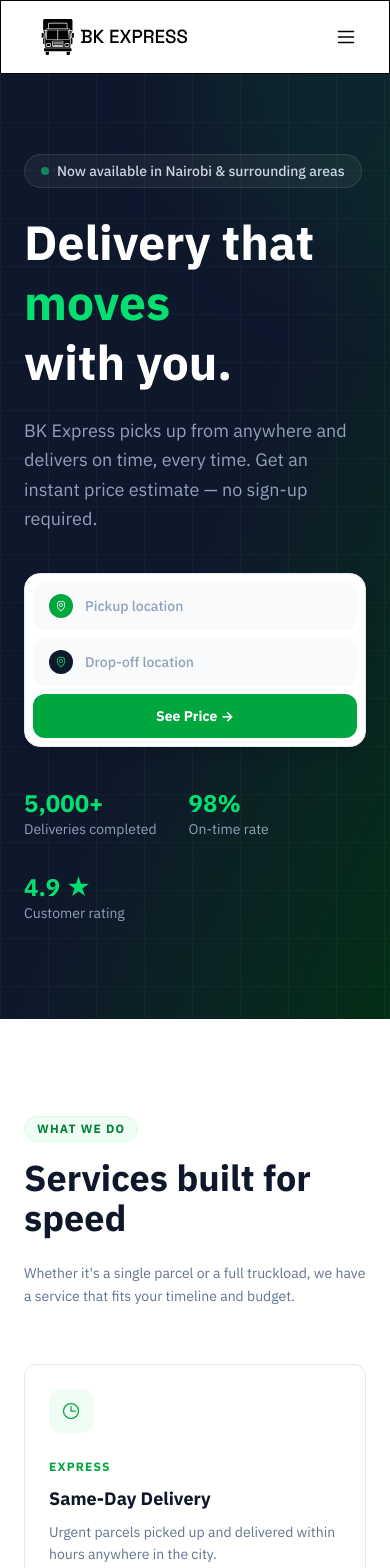
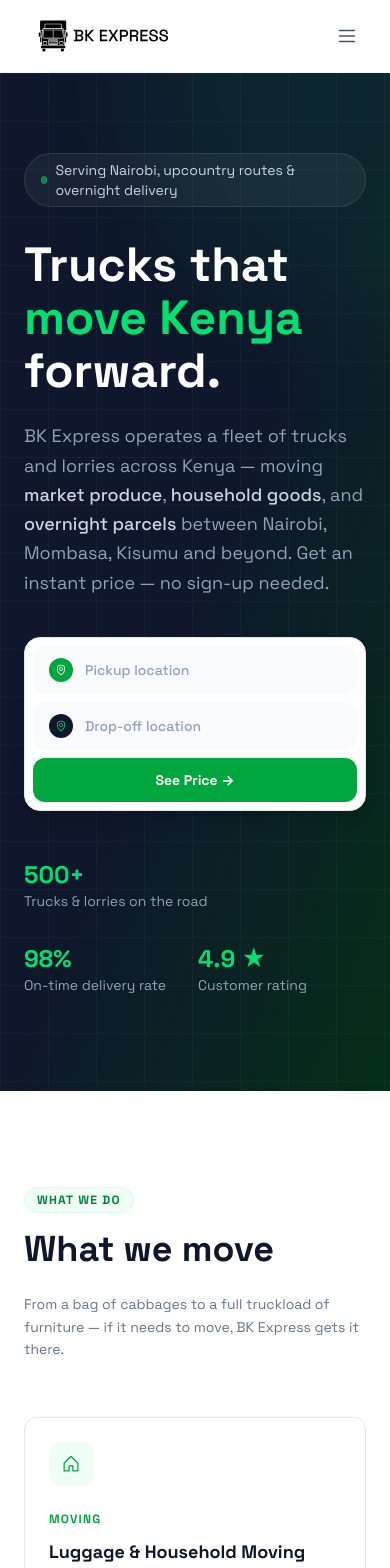
Before and after one commit to toonshi/bk-express, a Next.js app: page / in a window 390 px wide. Shown: the top 1568 px of the page. Built offline with nearby package versions, Linux system fonts and the light colour scheme.

Commit message:
redesign: Space Grotesk font, clean navbar, BK Express specific content
Co-authored-by: toonshi <151597210+toonshi@users.noreply.github.com>

```diff
--- a/next.config.ts
+++ b/next.config.ts
@@ -1,5 +1,7 @@
 import type { NextConfig } from "next";
 
-const nextConfig: NextConfig = {};
+const nextConfig: NextConfig = {
+  allowedDevOrigins: ["127.0.0.1", "localhost"],
+};
 
 export default nextConfig;
--- a/src/app/globals.css
+++ b/src/app/globals.css
@@ -17,13 +17,13 @@
   --color-dark: var(--dark);
   --color-surface: var(--surface);
   --color-border: var(--border);
-  --font-sans: var(--font-ibm);
+  --font-sans: var(--font-space-grotesk);
 }
 
 body {
   background: var(--background);
   color: var(--foreground);
-  font-family: 'IBM Plex Sans', system-ui, -apple-system, sans-serif;
+  font-family: 'Space Grotesk', system-ui, -apple-system, sans-serif;
 }
 
 html {
--- a/src/app/layout.tsx
+++ b/src/app/layout.tsx
@@ -23,7 +23,7 @@ export default function RootLayout({
           crossOrigin="anonymous"
         />
         <link
-          href="https://fonts.googleapis.com/css2?family=IBM+Plex+Sans:wght@400;500;600;700&display=swap"
+          href="https://fonts.googleapis.com/css2?family=Space+Grotesk:wght@300;400;500;600;700&display=swap"
           rel="stylesheet"
         />
       </head>
--- a/src/app/page.tsx
+++ b/src/app/page.tsx
@@ -9,7 +9,7 @@ import TestimonialsSection from "@/components/sections/TestimonialsSection";
 
 export default function Home() {
   return (
-    <main className="font-[family-name:var(--font-ibm)]">
+    <main className="font-[family-name:var(--font-space-grotesk)]">
       <Navbar />
       <HeroSection />
       <ServicesSection />
--- a/src/components/layout/Footer.tsx
+++ b/src/components/layout/Footer.tsx
@@ -9,15 +9,23 @@ export default function Footer() {
           <div>
             <h2 className="text-3xl font-bold text-white">Ready to ship?</h2>
             <p className="text-slate-400 mt-2 text-sm">
-              Get an instant price quote in seconds. No sign-up needed.
+              Get an instant price quote in seconds — or call us to arrange lorry hire.
             </p>
           </div>
-          <a
-            href="#booking"
-            className="flex-shrink-0 px-8 py-4 bg-green-600 text-white rounded-xl font-bold hover:bg-green-700 transition-colors"
-          >
-            Get a Quote →
-          </a>
+          <div className="flex-shrink-0 flex flex-col sm:flex-row items-center gap-3">
+            <a
+              href="mailto:hello@bkexpress.co.ke"
+              className="px-6 py-3 border border-white/20 text-white rounded-xl font-medium hover:bg-white/5 transition-colors text-sm"
+            >
+              Email Us
+            </a>
+            <a
+              href="#booking"
+              className="px-8 py-3 bg-green-600 text-white rounded-xl font-medium hover:bg-green-700 transition-colors text-sm"
+            >
+              Get a Quote →
+            </a>
+          </div>
         </div>
       </div>
 
@@ -32,8 +40,7 @@ export default function Footer() {
             <span className="font-bold text-lg tracking-tight">BK EXPRESS</span>
           </div>
           <p className="text-slate-400 text-sm leading-relaxed max-w-xs">
-            Fast, reliable delivery across Nairobi and surrounding areas. Powered
-            by technology, driven by trust.
+            A Kenyan fleet of trucks and lorries — moving market produce, household goods, and overnight parcels across the country.
           </p>
           <div className="mt-6 space-y-2">
             <a
--- a/src/components/layout/Navbar.tsx
+++ b/src/components/layout/Navbar.tsx
@@ -18,38 +18,45 @@ export default function Navbar() {
   }, [mobileOpen]);
 
   return (
-    <header className="sticky top-0 z-50 bg-white">
-      <div className="border border-black">
+    <header className="sticky top-0 z-50 bg-white border-b border-slate-100">
       <div className="max-w-7xl mx-auto px-6 h-[72px] flex items-center">
         {/* Logo */}
         <a href="/" className="flex items-center mr-auto">
-            <Image src="/logo.svg" alt="BK Express" width={180} height={57} priority />
+          <Image src="/logo.svg" alt="BK Express" width={160} height={50} priority />
         </a>
 
         {/* Desktop nav */}
-          <nav className="hidden md:flex items-center gap-12 mr-12">
+        <nav className="hidden md:flex items-center gap-10 mr-10">
           {NAV_LINKS.map((link) => (
             <a
               key={link.href}
               href={link.href}
-                className="text-sm font-extrabold text-slate-900 hover:text-black transition-colors"
+              className="text-sm font-medium text-slate-600 hover:text-slate-900 transition-colors"
             >
               {link.label}
             </a>
           ))}
         </nav>
 
-          {/* CTA */}
+        {/* CTA buttons */}
+        <div className="hidden md:flex items-center gap-3">
+          <a
+            href="mailto:hello@bkexpress.co.ke"
+            className="text-sm font-medium text-slate-600 hover:text-slate-900 transition-colors"
+          >
+            Email Us
+          </a>
           <a
             href="tel:+254700000000"
-            className="hidden md:inline-flex items-center gap-2 px-5 py-2.5 rounded-md font-semibold text-sm bg-white text-black border border-black hover:bg-black hover:text-white transition-colors"
+            className="inline-flex items-center gap-2 px-5 py-2.5 rounded-lg font-medium text-sm bg-green-600 text-white hover:bg-green-700 transition-colors"
           >
             Call Us
           </a>
+        </div>
 
         {/* Mobile toggle */}
         <button
-            className="md:hidden p-2 rounded-md text-black hover:bg-slate-100 transition-colors"
+          className="md:hidden p-2 rounded-md text-slate-600 hover:bg-slate-100 transition-colors"
           onClick={() => setMobileOpen(!mobileOpen)}
           aria-label={mobileOpen ? "Close menu" : "Open menu"}
         >
@@ -59,29 +66,37 @@ export default function Navbar() {
 
       {/* Mobile menu */}
       {mobileOpen && (
-          <div className="md:hidden border-t border-black bg-white">
-            <div className="px-6 py-4 flex flex-col gap-4">
+        <div className="md:hidden border-t border-slate-100 bg-white">
+          <div className="px-6 py-4 flex flex-col gap-3">
             {NAV_LINKS.map((link) => (
               <a
                 key={link.href}
                 href={link.href}
-                  className="text-sm font-extrabold text-slate-900 hover:text-black py-1 transition-colors"
+                className="text-sm font-medium text-slate-600 hover:text-slate-900 py-1 transition-colors"
                 onClick={() => setMobileOpen(false)}
               >
                 {link.label}
               </a>
             ))}
+            <div className="pt-2 flex flex-col gap-2 border-t border-slate-100">
+              <a
+                href="mailto:hello@bkexpress.co.ke"
+                className="inline-flex justify-center px-5 py-2.5 text-slate-700 border border-slate-200 rounded-lg font-medium text-sm hover:bg-slate-50 transition-colors"
+                onClick={() => setMobileOpen(false)}
+              >
+                Email Us
+              </a>
               <a
                 href="tel:+254700000000"
-                className="mt-2 inline-flex justify-center px-5 py-2.5 bg-white text-black border border-black rounded-md font-semibold text-sm hover:bg-black hover:text-white transition-colors"
+                className="inline-flex justify-center px-5 py-2.5 bg-green-600 text-white rounded-lg font-medium text-sm hover:bg-green-700 transition-colors"
                 onClick={() => setMobileOpen(false)}
               >
                 Call Us
               </a>
             </div>
           </div>
+        </div>
       )}
-      </div>
     </header>
   );
 }
--- a/src/components/sections/CitiesSection.tsx
+++ b/src/components/sections/CitiesSection.tsx
@@ -9,9 +9,9 @@ export default function CitiesSection() {
           <span className="inline-block bg-green-50 text-green-700 text-xs font-bold uppercase tracking-widest px-3 py-1 rounded-full mb-4 border border-green-100">
             Coverage
           </span>
-          <h2 className="text-4xl font-bold text-slate-900">Where we deliver</h2>
+          <h2 className="text-4xl font-bold text-slate-900">Where we operate</h2>
           <p className="mt-3 text-slate-500 text-sm max-w-md">
-            Currently serving Nairobi and the greater metro area, with more cities coming soon.
+            Covering Nairobi and surroundings daily, plus overnight runs to major upcountry towns.
           </p>
         </div>
 
--- a/src/components/sections/HeroSection.tsx
+++ b/src/components/sections/HeroSection.tsx
@@ -1,16 +1,16 @@
 import BookingWidget from "@/components/booking/BookingWidget";
-import { ArrowUpRight } from "@phosphor-icons/react/ssr";
+import { Phone, Envelope } from "@phosphor-icons/react/ssr";
 import { STATS } from "@/data";
 
 export default function HeroSection() {
   return (
     <section className="relative bg-slate-900 overflow-hidden">
-      {/* Subtle gradient overlay */}
+      {/* Gradient overlay */}
       <div
         aria-hidden
         className="absolute inset-0 bg-gradient-to-br from-slate-900 via-slate-900 to-green-950 pointer-events-none"
       />
-      {/* Decorative grid pattern */}
+      {/* Subtle grid */}
       <div
         aria-hidden
         className="absolute inset-0 opacity-[0.03] pointer-events-none"
@@ -20,43 +20,43 @@ export default function HeroSection() {
           backgroundSize: "48px 48px",
         }}
       />
-      {/* Glow accent */}
+      {/* Glow */}
       <div
         aria-hidden
-        className="absolute top-0 right-0 w-96 h-96 bg-green-600 rounded-full -translate-y-1/2 translate-x-1/2 opacity-10 blur-3xl pointer-events-none"
+        className="absolute top-0 right-0 w-[500px] h-[500px] bg-green-600 rounded-full -translate-y-1/2 translate-x-1/2 opacity-10 blur-3xl pointer-events-none"
       />
 
-      <div className="relative max-w-7xl mx-auto px-6 pt-20 pb-24 lg:grid lg:grid-cols-2 lg:gap-16 lg:items-center">
-        {/* Left column */}
-        <div>
+      <div className="relative max-w-7xl mx-auto px-6 pt-20 pb-24">
         {/* Badge */}
-          <div className="inline-flex items-center gap-2 bg-white/5 border border-white/10 rounded-full px-4 py-1.5 mb-6">
+        <div className="inline-flex items-center gap-2 bg-white/5 border border-white/10 rounded-full px-4 py-1.5 mb-8">
           <span className="w-2 h-2 rounded-full bg-green-400 animate-pulse" />
-            <span className="text-sm text-slate-300 font-medium">
-              Now available in Nairobi &amp; surrounding areas
+          <span className="text-sm text-slate-300">
+            Serving Nairobi, upcountry routes &amp; overnight delivery
           </span>
         </div>
 
         {/* Headline */}
-          <h1 className="text-5xl sm:text-6xl lg:text-7xl font-bold text-white leading-tight">
-            Delivery that{" "}
-            <span className="text-green-400">moves</span>
-            <br />
-            with you.
+        <h1 className="text-5xl sm:text-6xl lg:text-7xl font-bold text-white leading-[1.1] max-w-3xl">
+          Trucks that{" "}
+          <span className="text-green-400">move Kenya</span>{" "}
+          forward.
         </h1>
 
-          <p className="mt-6 text-lg text-slate-400 max-w-xl leading-relaxed">
-            BK Express picks up from anywhere and delivers on time, every time.
-            Get an instant price estimate — no sign-up required.
+        <p className="mt-6 text-lg text-slate-400 max-w-2xl leading-relaxed">
+          BK Express operates a fleet of trucks and lorries across Kenya — moving{" "}
+          <strong className="text-slate-300 font-medium">market produce</strong>,{" "}
+          <strong className="text-slate-300 font-medium">household goods</strong>, and{" "}
+          <strong className="text-slate-300 font-medium">overnight parcels</strong>{" "}
+          between Nairobi, Mombasa, Kisumu and beyond. Get an instant price — no sign-up needed.
         </p>
 
         {/* Booking widget */}
-          <div className="mt-10">
+        <div className="mt-10 max-w-2xl">
           <BookingWidget />
         </div>
 
-          {/* Stats */}
-          <div className="mt-10 flex flex-wrap items-center gap-8">
+        {/* Stats + contact */}
+        <div className="mt-12 flex flex-wrap items-center gap-8">
           {STATS.map((stat) => (
             <div key={stat.label}>
               <p className="text-2xl font-bold text-green-400">{stat.value}</p>
@@ -64,50 +64,22 @@ export default function HeroSection() {
             </div>
           ))}
 
+          {/* Contact shortcuts */}
+          <div className="ml-auto hidden sm:flex items-center gap-4">
             <a
-              href="#services"
-              className="ml-auto hidden sm:flex items-center gap-2 text-sm text-green-400 font-semibold group"
+              href="tel:+254700000000"
+              className="flex items-center gap-2 text-sm text-slate-400 hover:text-green-400 transition-colors"
             >
-              Explore services
-              <span className="w-7 h-7 rounded-full border border-green-400 flex items-center justify-center group-hover:bg-green-400 group-hover:text-slate-900 transition-all">
-                <ArrowUpRight size={14} />
-              </span>
+              <Phone size={15} />
+              +254 700 000 000
             </a>
-          </div>
-        </div>
-
-        {/* Right column – decorative graphic */}
-        <div className="hidden lg:flex items-center justify-center">
-          <div className="relative w-80 h-80">
-            {/* Outer ring */}
-            <div className="absolute inset-0 rounded-full border-2 border-white/5" />
-            {/* Middle ring */}
-            <div className="absolute inset-8 rounded-full border border-white/10" />
-            {/* Inner circle */}
-            <div className="absolute inset-16 rounded-full bg-white/5 border border-white/10 flex items-center justify-center">
-              <div className="text-center">
-                <div className="w-12 h-12 bg-green-600 rounded-xl mx-auto flex items-center justify-center mb-2">
-                  <span className="text-white font-bold text-lg">BK</span>
-                </div>
-                <span className="text-xs text-slate-400 font-medium tracking-widest uppercase">Express</span>
-              </div>
-            </div>
-            {/* Orbit dot 1 */}
-            <div className="absolute top-4 right-16 w-3 h-3 rounded-full bg-green-400" />
-            {/* Orbit dot 2 */}
-            <div className="absolute bottom-10 left-8 w-2 h-2 rounded-full bg-green-600" />
-            {/* Orbit dot 3 */}
-            <div className="absolute top-1/2 right-0 w-4 h-4 rounded-full bg-white/10 border border-white/20" />
-            {/* Card floating */}
-            <div className="absolute -bottom-4 left-1/2 -translate-x-1/2 bg-white rounded-xl px-4 py-2.5 shadow-xl flex items-center gap-3 whitespace-nowrap">
-              <div className="w-7 h-7 bg-green-100 rounded-full flex items-center justify-center">
-                <span className="text-green-600 text-xs font-bold">✓</span>
-              </div>
-              <div>
-                <p className="text-xs font-bold text-slate-900">Delivered on time</p>
-                <p className="text-xs text-slate-400">98% success rate</p>
-              </div>
-            </div>
+            <a
+              href="mailto:hello@bkexpress.co.ke"
+              className="flex items-center gap-2 text-sm text-slate-400 hover:text-green-400 transition-colors"
+            >
+              <Envelope size={15} />
+              hello@bkexpress.co.ke
+            </a>
           </div>
         </div>
       </div>
--- a/src/components/sections/HowItWorksSection.tsx
+++ b/src/components/sections/HowItWorksSection.tsx
@@ -9,10 +9,10 @@ export default function HowItWorksSection() {
             <span className="inline-block bg-green-600/20 text-green-400 text-xs font-bold uppercase tracking-widest px-3 py-1 rounded-full mb-4 border border-green-600/20">
               How it works
             </span>
-            <h2 className="text-4xl font-bold text-white">Four simple steps</h2>
+            <h2 className="text-4xl font-bold text-white">Book in four steps</h2>
           </div>
           <p className="text-slate-400 max-w-xs text-sm leading-relaxed">
-            From quote to delivery in minutes. No paperwork, no fuss.
+            Get a price, pick your date, and our driver handles the rest. No calls needed to get a quote.
           </p>
         </div>
 
--- a/src/components/sections/PricingSection.tsx
+++ b/src/components/sections/PricingSection.tsx
@@ -12,8 +12,7 @@ export default function PricingSection() {
             Simple, transparent pricing
           </h2>
           <p className="mt-4 text-slate-500 max-w-lg mx-auto text-sm">
-            No hidden charges. Use the booking widget above to get an instant
-            quote for your exact route.
+            No hidden charges. Use the booking widget to get an exact quote for your route — or call us for lorry hire rates.
           </p>
         </div>
 
--- a/src/components/sections/ServicesSection.tsx
+++ b/src/components/sections/ServicesSection.tsx
@@ -10,12 +10,12 @@ export default function ServicesSection() {
               What we do
             </span>
             <h2 className="text-4xl font-bold text-slate-900">
-              Services built for speed
+              What we move
             </h2>
           </div>
           <p className="text-slate-500 max-w-sm text-sm leading-relaxed">
-            Whether it's a single parcel or a full truckload, we have a service
-            that fits your timeline and budget.
+            From a bag of cabbages to a full truckload of furniture — if it
+            needs to move, BK Express gets it there.
           </p>
         </div>
 
--- a/src/data/index.ts
+++ b/src/data/index.ts
@@ -1,5 +1,5 @@
 import type { ComponentType } from "react";
-import { Package, Clock, ShieldCheck, Truck } from "@phosphor-icons/react/ssr";
+import { Package, Moon, Truck, House } from "@phosphor-icons/react/ssr";
 
 export interface Service {
   icon: ComponentType<{ size?: number; className?: string }>;
@@ -10,28 +10,28 @@ export interface Service {
 
 export const SERVICES: Service[] = [
   {
-    icon: Clock,
-    title: "Same-Day Delivery",
-    description: "Urgent parcels picked up and delivered within hours anywhere in the city.",
-    tag: "Express",
+    icon: House,
+    title: "Luggage & Household Moving",
+    description: "Moving house or relocating? We handle furniture, appliances, and personal belongings with care — door to door across Nairobi.",
+    tag: "Moving",
+  },
+  {
+    icon: Truck,
+    title: "Market Produce Transport",
+    description: "Early-morning pickups from Marikiti, City Market, and farms upcountry. Fresh produce delivered fast to your stall or warehouse.",
+    tag: "Produce",
+  },
+  {
+    icon: Moon,
+    title: "Overnight Parcel Delivery",
+    description: "Send parcels by night, arrive by morning. Ideal for businesses shipping between Nairobi, Mombasa, Kisumu, and Nakuru.",
+    tag: "Overnight",
   },
   {
     icon: Package,
-    title: "Standard Delivery",
-    description: "Scheduled deliveries at a great price for non-urgent packages and goods.",
-    tag: "Affordable",
-  },
-  {
-    icon: Truck,
-    title: "Bulk & Freight",
-    description: "Large volume pickups for businesses — furniture, stock, and equipment.",
-    tag: "Business",
-  },
-  {
-    icon: ShieldCheck,
-    title: "Secure Handling",
-    description: "Fragile or high-value items handled with extra care and full insurance.",
-    tag: "Protected",
+    title: "Bulk Freight & Lorry Hire",
+    description: "Need the whole truck? Hire our lorries for large consignments, construction materials, or wholesale stock movement.",
+    tag: "Freight",
   },
 ];
 
@@ -39,51 +39,51 @@ export const STEPS = [
   {
     number: "01",
     title: "Enter locations",
-    description: "Type in your pickup and drop-off addresses. We support any location in our coverage zone.",
+    description: "Type in your pickup and drop-off addresses anywhere in our coverage zone — we support named towns and market areas.",
   },
   {
     number: "02",
     title: "See your price",
-    description: "We instantly calculate the distance using real road routing and give you a transparent price.",
+    description: "We calculate the road distance in real time and give you a clear, no-hidden-charges price before you commit.",
   },
   {
     number: "03",
     title: "Pick a date & time",
-    description: "Choose when you want us to arrive. We'll automatically calculate your estimated delivery time.",
+    description: "Choose when you want us to arrive. We confirm your estimated delivery window automatically.",
   },
   {
     number: "04",
     title: "We deliver",
-    description: "Our team arrives at your pickup location on time and ensures safe, fast delivery.",
+    description: "Our driver arrives at your gate on time. Track your shipment and reach us by call or WhatsApp any time.",
   },
 ];
 
 export const CITIES = [
-  { name: "Nairobi CBD", areas: "Westlands, Kilimani, Karen, Lavington", time: "1–2 hrs" },
-  { name: "Thika Road", areas: "Kasarani, Ruiru, Juja, Thika", time: "2–3 hrs" },
-  { name: "South Nairobi", areas: "Langata, Ongata Rongai, Kiserian", time: "2–3 hrs" },
-  { name: "Eastlands", areas: "Kayole, Umoja, Embakasi, Utawala", time: "1–2 hrs" },
+  { name: "Nairobi CBD & Westlands", areas: "Kilimani, Karen, Lavington, Upperhill", time: "1–2 hrs" },
+  { name: "Thika Road Corridor", areas: "Kasarani, Ruiru, Juja, Thika Town", time: "2–3 hrs" },
+  { name: "South Nairobi", areas: "Langata, Ongata Rongai, Kiserian, Ngong", time: "2–3 hrs" },
+  { name: "Eastlands", areas: "Kayole, Umoja, Embakasi, Utawala, Syokimau", time: "1–2 hrs" },
   { name: "Satellite Towns", areas: "Kitengela, Athi River, Limuru, Kikuyu", time: "3–5 hrs" },
-  { name: "Coming Soon", areas: "Mombasa, Kisumu, Nakuru", time: "—", comingSoon: true },
+  { name: "Upcountry Routes", areas: "Mombasa, Kisumu, Nakuru — overnight service", time: "Overnight", comingSoon: false },
 ];
 
 export const TESTIMONIALS = [
   {
     name: "Amina W.",
-    role: "Small business owner",
-    quote: "BK Express has become our go-to for deliveries. The price calculator is a game-changer — no more guessing!",
+    role: "Market trader, Marikiti",
+    quote: "They pick up my cabbages at 4 AM and they're at my stall in Westlands before 7. I haven't missed a single market day since I switched to BK Express.",
     initials: "AW",
   },
   {
     name: "Brian O.",
-    role: "E-commerce seller",
-    quote: "I was skeptical at first but the same-day service genuinely delivered in under 3 hours. Highly recommend.",
+    role: "E-commerce seller, Nairobi",
+    quote: "Sent 12 parcels overnight to Mombasa — all arrived by 8 AM. The confirmation email came instantly. This is the real deal.",
     initials: "BO",
   },
   {
     name: "Faith K.",
-    role: "Freelance designer",
-    quote: "Super easy to use. I booked on my phone in 2 minutes and my package arrived safely the same afternoon.",
+    role: "Relocating homeowner",
+    quote: "They moved my whole house in one trip. The guys were careful with my TV and fridge. Got a price online in seconds — no surprise costs at the end.",
     initials: "FK",
   },
 ];
@@ -91,44 +91,45 @@ export const TESTIMONIALS = [
 export const PLANS = [
   {
     name: "Standard",
-    tagline: "For everyday deliveries",
-    base: 150,
+    tagline: "Parcels & light goods",
+    base: 350,
     perKm: 25,
-    features: ["Same-day scheduling", "Real-time tracking", "Standard insurance", "Email confirmation"],
+    features: ["Up to 100 kg payload", "Same-day scheduling", "Email & SMS confirmation", "Standard insurance"],
     highlight: false,
   },
   {
     name: "Express",
-    tagline: "For urgent pickups",
-    base: 250,
-    perKm: 35,
-    features: ["Priority pickup", "Live GPS tracking", "Enhanced insurance", "SMS + Email updates", "Dedicated support"],
+    tagline: "Urgent & time-sensitive",
+    base: 600,
+    perKm: 40,
+    features: ["Priority pickup within 2 hrs", "Up to 500 kg payload", "Live driver tracking", "WhatsApp updates", "Enhanced insurance"],
     highlight: true,
   },
   {
-    name: "Business",
-    tagline: "For high-volume clients",
+    name: "Lorry Hire",
+    tagline: "Bulk freight & full loads",
     base: null,
     perKm: null,
-    features: ["Volume discounts", "Dedicated account manager", "Custom routing", "Monthly invoicing", "Priority SLA"],
+    features: ["Full 3-tonne lorry", "Market produce & household", "Overnight intercity routes", "Dedicated driver", "Monthly invoicing"],
     highlight: false,
   },
 ];
 
 export const NAV_LINKS = [
-  { label: "About Us", href: "#about" },
   { label: "Services", href: "#services" },
-  { label: "Cities", href: "#cities" },
+  { label: "How It Works", href: "#about" },
+  { label: "Coverage", href: "#cities" },
   { label: "Pricing", href: "#pricing" },
 ];
 
 export const STATS = [
-  { value: "5,000+", label: "Deliveries completed" },
-  { value: "98%", label: "On-time rate" },
+  { value: "500+", label: "Trucks & lorries on the road" },
+  { value: "98%", label: "On-time delivery rate" },
   { value: "4.9 ★", label: "Customer rating" },
 ];
 
 export const TIME_SLOTS = [
-  "07:00", "08:00", "09:00", "10:00", "11:00", "12:00",
-  "13:00", "14:00", "15:00", "16:00", "17:00", "18:00",
+  "05:00", "06:00", "07:00", "08:00", "09:00", "10:00",
+  "11:00", "12:00", "13:00", "14:00", "15:00", "16:00",
+  "17:00", "18:00", "20:00", "22:00",
 ];
```
Lines whose indentation alone changed are shown as unchanged.
